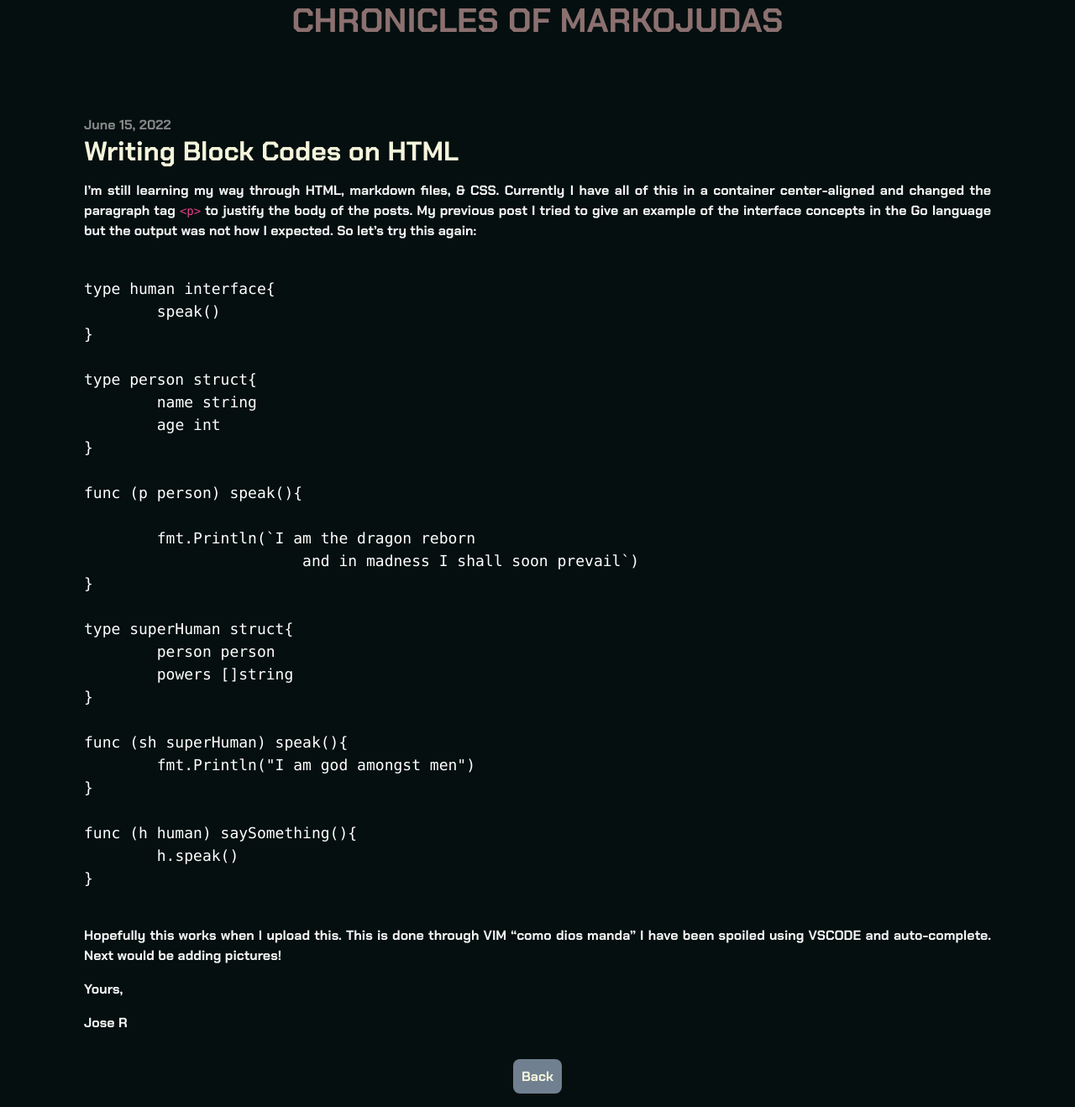
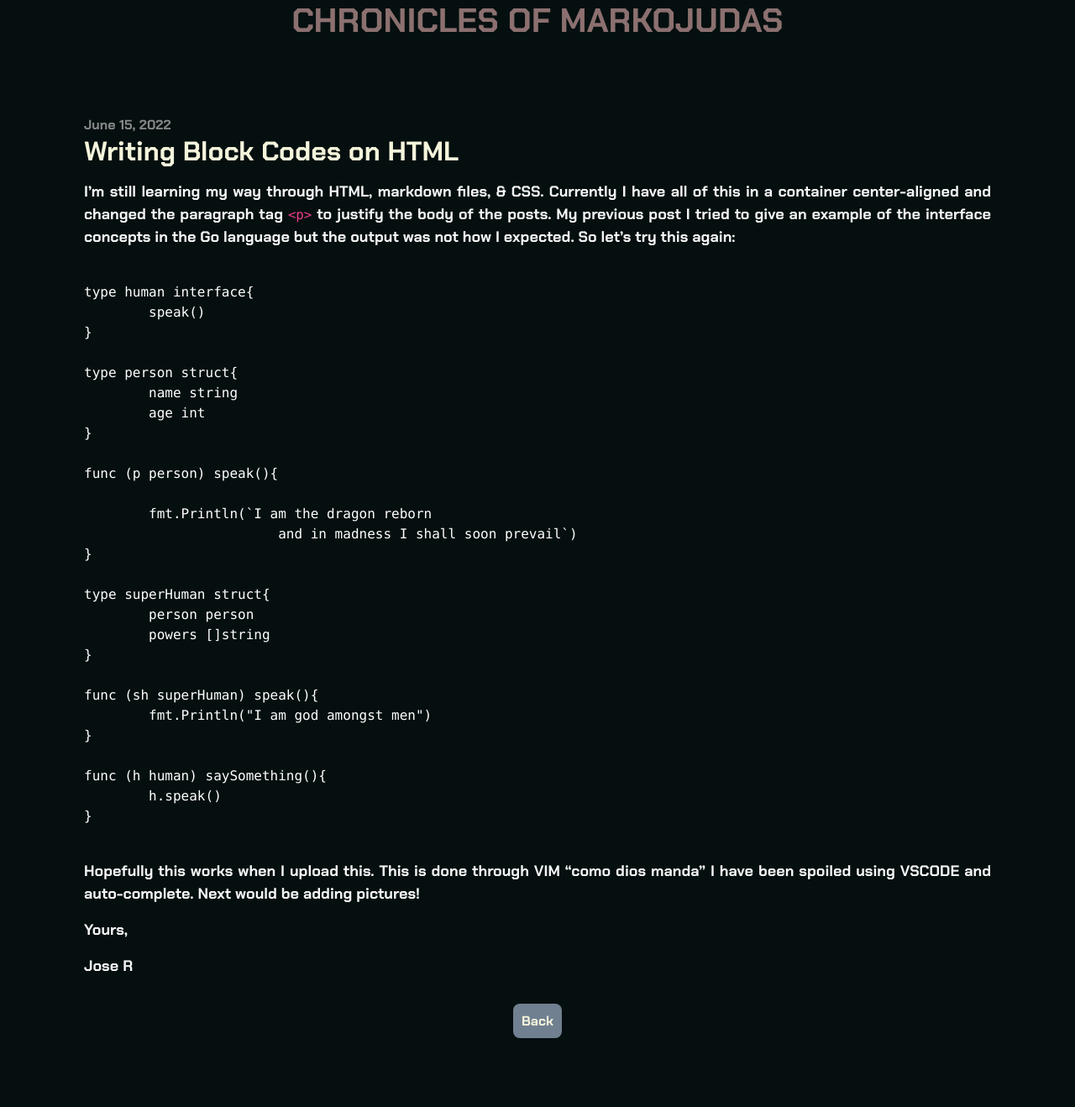
Before and after one commit to Markojudas/chronicles, a Jekyll site: the page built from _posts/2022-06-15-Code-and-HTML.md, in a window 1280 px wide. Shown: the whole page at 84% size. Built offline with Jekyll 4.4.1, drawn with Linux system fonts in a browser that asks for light colours; nearby versions of some CDN libraries; after the commit the page ends 1252 px from its top, so only the background shows below that.

Commit message:
made changes to CSS

```diff
--- a/_layouts/default.html
+++ b/_layouts/default.html
@@ -85,7 +85,7 @@
 
     .container p {
         text-align: justify;
-        font-size: medium;
+        font-size: large;
     }
 
     .tile {
@@ -101,7 +101,7 @@
     pre {
         text-align: left;
         color: white;
-        font-size: large;
+        font-size: medium;
     }
 </style>
 
```
